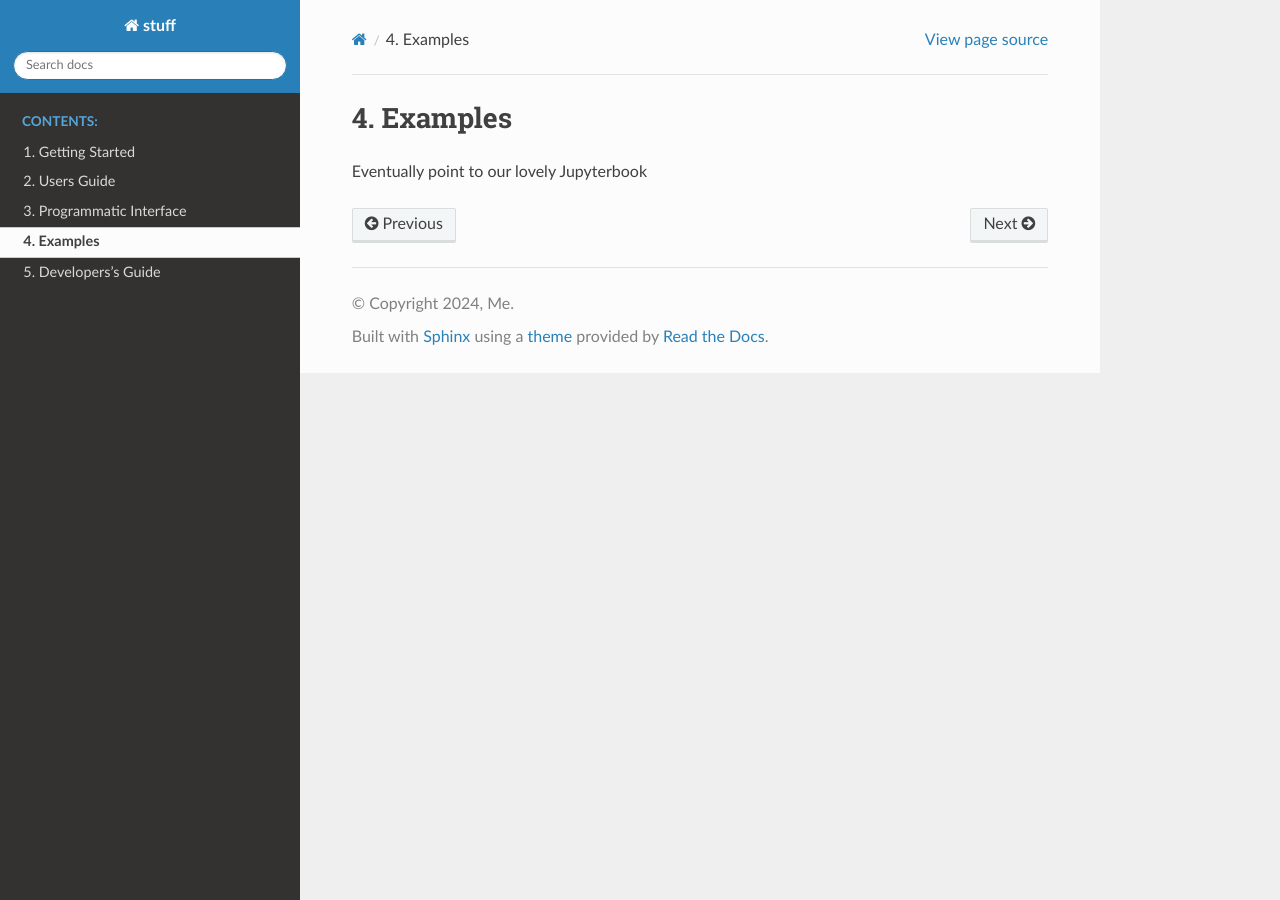
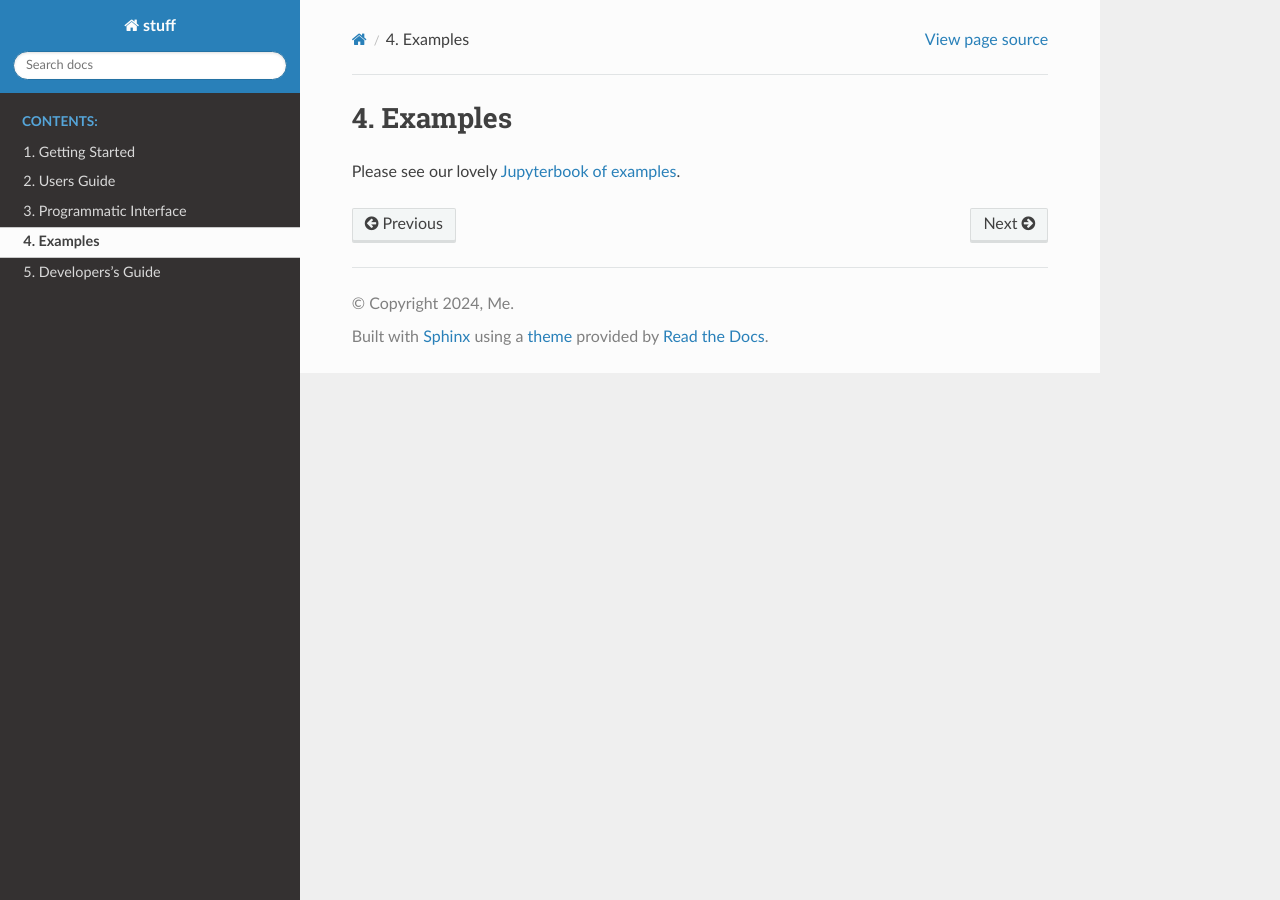
Before and after one commit to jared321/MyJBook, a Sphinx documentation site: the page built from docs/examples.rst, in a window 1280 px wide. Built offline with Sphinx 7.4.7 and the Read the Docs theme 2.0.0, drawn with Linux system fonts in a browser that asks for light colours; the version number could not be read and is left out.

Commit message:
Add in examples link

```diff
--- a/docs/examples.rst
+++ b/docs/examples.rst
@@ -1,4 +1,4 @@
 Examples
 ========
 
-Eventually point to our lovely Jupyterbook
+Please see our lovely `Jupyterbook of examples <https://jared321.github.io/MyJBook>`_.
```
